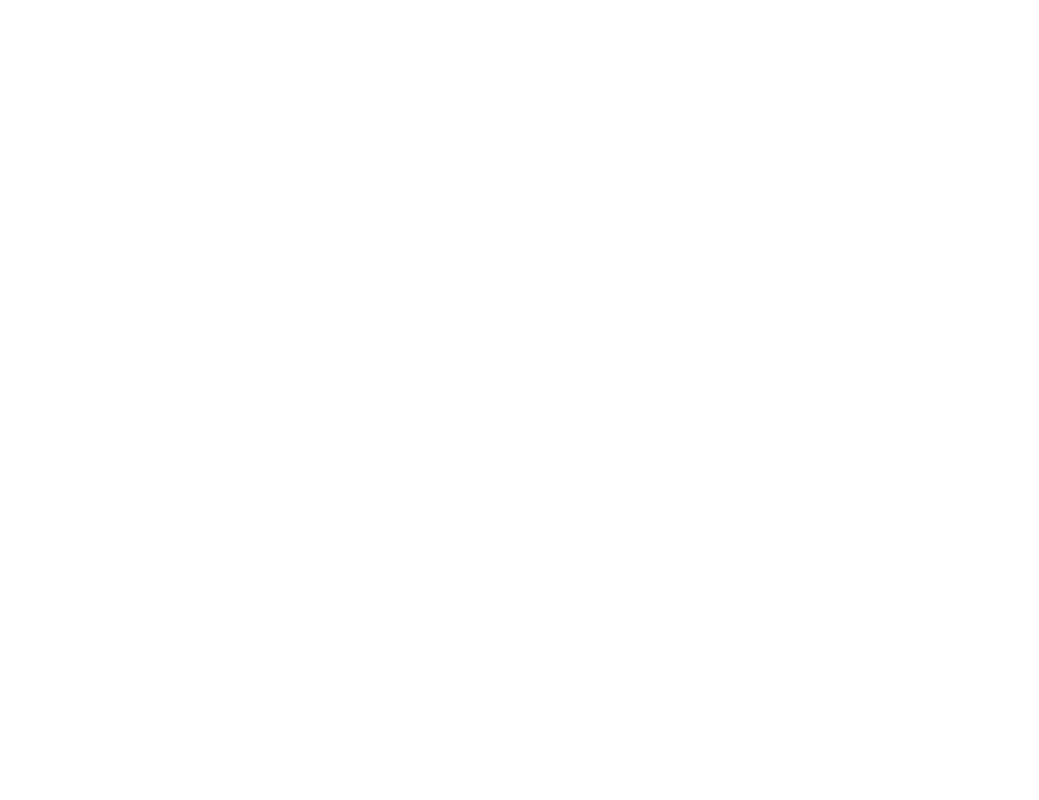
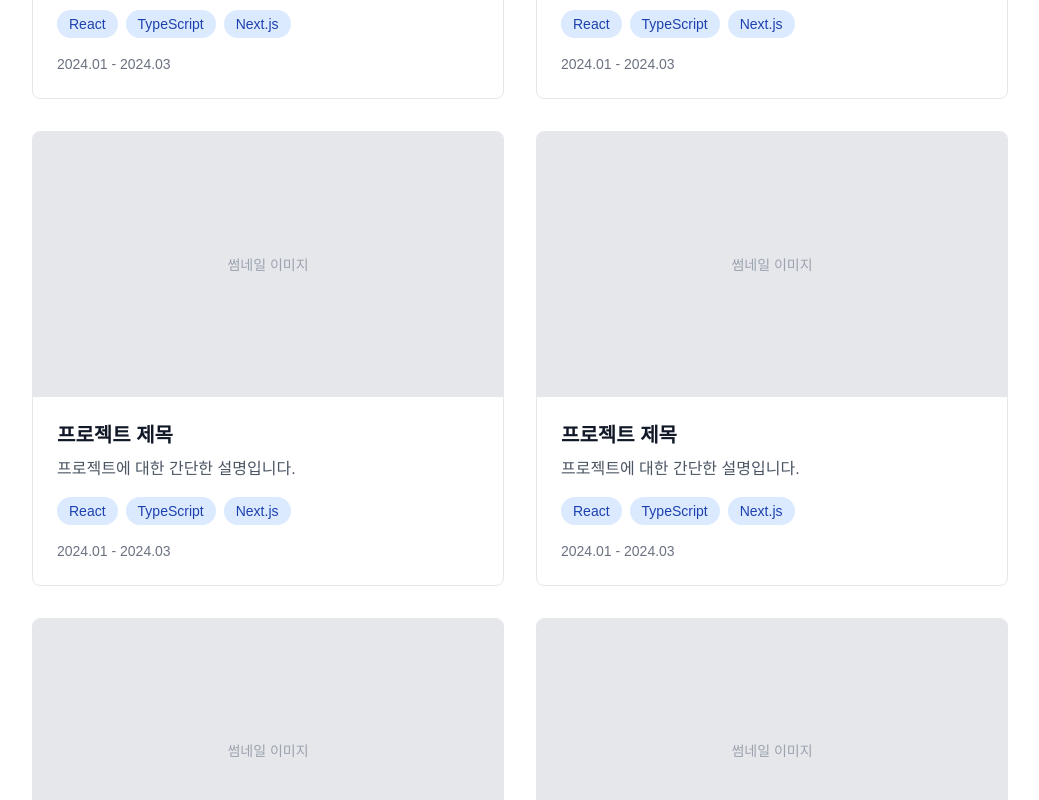
Before and after one commit to JinWorkBench/sanghwi-portfolio, a Next.js app: page /projects in a window 1280 px wide. Shown: the part 700-1500 px from the top of the page, without its empty margins (120-1159 px from the left). Before the commit the page ends 800 px from the top, so only its background shows below. Built offline with nearby package versions, Linux system fonts and the light colour scheme.

Commit message:
feat: ProjectCard 컴포넌트 생성 및 썸네일과 설명 영역 추가와 CSS 구현

```diff
--- /dev/null
+++ b/src/components/projects/ProjectCard.tsx
@@ -0,0 +1,43 @@
+export default function ProjectCard() {
+  return (
+    <article className="bg-white dark:bg-gray-800 rounded-lg border border-gray-200 dark:border-gray-700 overflow-hidden hover:shadow-lg transition-shadow">
+      {/* 썸네일 영역 */}
+      <div className="aspect-video bg-gray-200 dark:bg-gray-700 flex items-center justify-center">
+        <p className="text-gray-400 dark:text-gray-500 text-sm">
+          썸네일 이미지
+        </p>
+      </div>
+
+      {/* 프로젝트 정보 */}
+      <div className="p-6">
+        {/* 제목 */}
+        <h3 className="text-xl font-bold text-gray-900 dark:text-white mb-2">
+          프로젝트 제목
+        </h3>
+
+        {/* 설명 */}
+        <p className="text-gray-600 dark:text-gray-400 mb-4 line-clamp-3">
+          프로젝트에 대한 간단한 설명입니다.
+        </p>
+
+        {/* 기술 스택 */}
+        <div className="flex flex-wrap gap-2 mb-4">
+          <span className="px-3 py-1 text-sm bg-blue-100 dark:bg-blue-900 text-blue-800 dark:text-blue-200 rounded-full">
+            React
+          </span>
+          <span className="px-3 py-1 text-sm bg-blue-100 dark:bg-blue-900 text-blue-800 dark:text-blue-200 rounded-full">
+            TypeScript
+          </span>
+          <span className="px-3 py-1 text-sm bg-blue-100 dark:bg-blue-900 text-blue-800 dark:text-blue-200 rounded-full">
+            Next.js
+          </span>
+        </div>
+
+        {/* 날짜 */}
+        <p className="text-sm text-gray-500 dark:text-gray-500">
+          2024.01 - 2024.03
+        </p>
+      </div>
+    </article>
+  );
+}
--- a/src/components/projects/ProjectList.tsx
+++ b/src/components/projects/ProjectList.tsx
@@ -1,3 +1,5 @@
+import ProjectCard from "./ProjectCard";
+
 export default function ProjectList() {
   return (
     <section className="max-w-5xl mx-auto px-6 py-20">
@@ -13,7 +15,13 @@ export default function ProjectList() {
 
       {/* 프로젝트 그리드 */}
       <div className="grid grid-cols-1 md:grid-cols-2 gap-8">
-        <p className="text-gray-500 dark:text-gray-400">프로젝트 카드 영역</p>
+        <ProjectCard />
+        <ProjectCard />
+        <ProjectCard />
+        <ProjectCard />
+        <ProjectCard />
+        <ProjectCard />
+
       </div>
     </section>
   );
```
